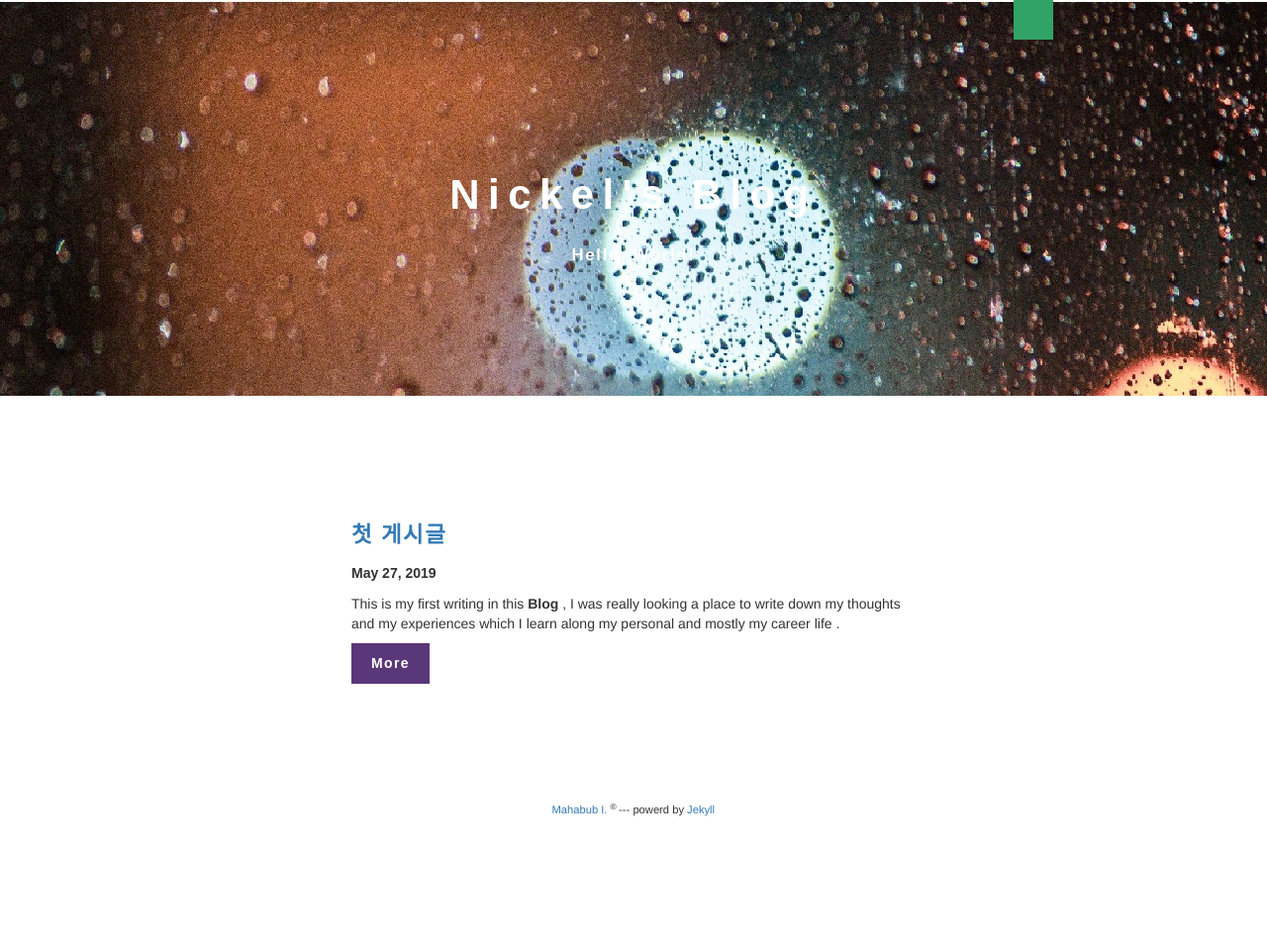
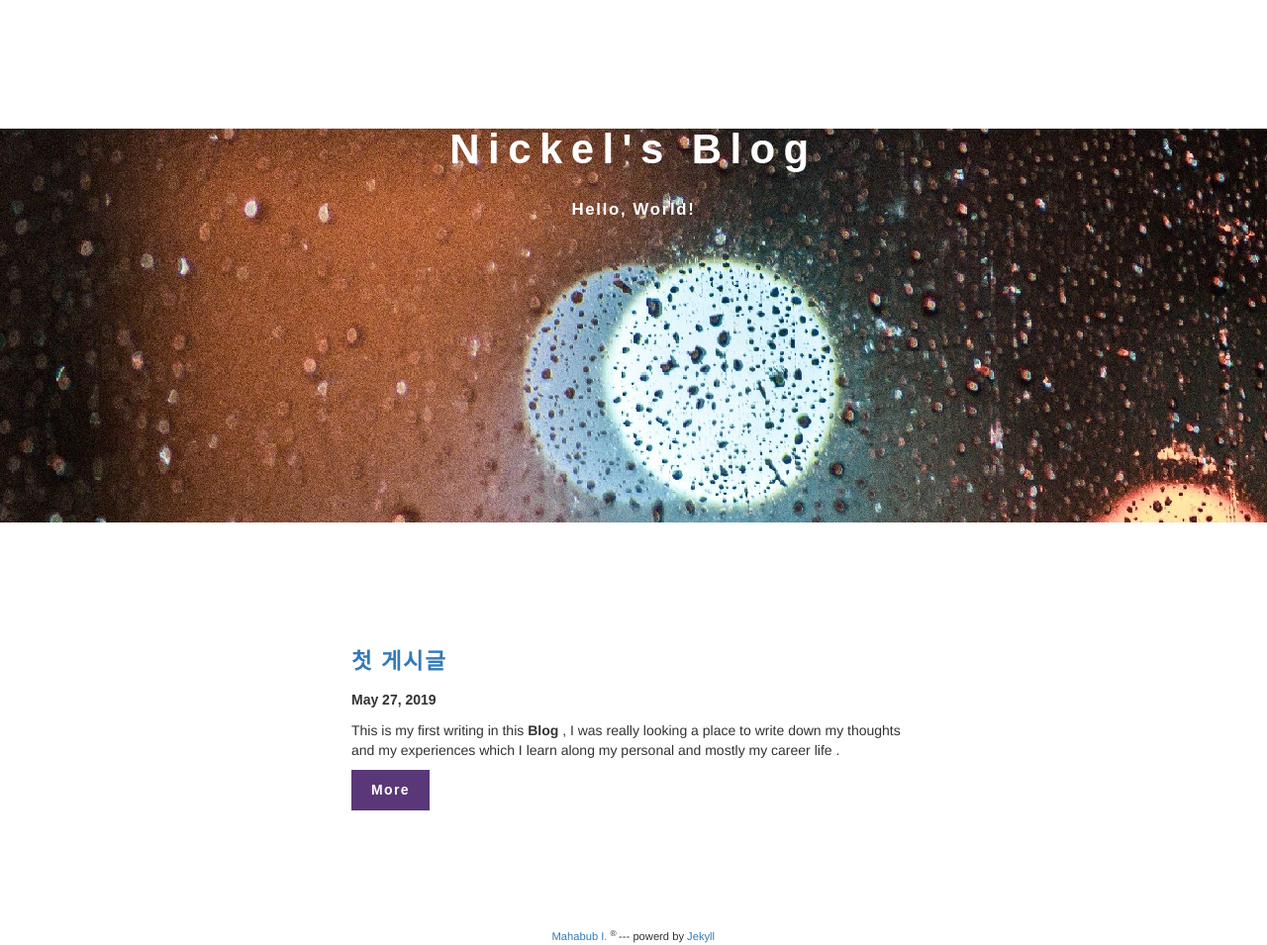
Before and after one commit to kiki912002/informationsea.github.io, a Jekyll site: the page built from index.html, in a window 1280 px wide. Shown: the whole page at 99% size. Built offline with Jekyll 4.4.1, drawn with Linux system fonts in a browser that asks for light colours; nearby versions of some CDN libraries; library files that are not in the unit come from our copies; the list of posts is cut into pages by our own code; comment, search, counter and statistics services are not loaded; before the commit the page ends 900 px from its top, so only the background shows below that.

Commit message:
update header

```diff
--- a/_includes/header.html
+++ b/_includes/header.html
@@ -5,7 +5,7 @@
 
 
   <!--  <a class="tab pi-default pi-big pi-flat" target="_blank" href="https://github.com/{{ site.github_username }}"><i class="fa fa-github"></i> My Github</a>-->
-    <a class="tab pi-default pi-big pi-flat" > </a>
+
 
     <!-- Main Head Title -->
     {% if site.title %}<h2><a href="{{site.baseurl}}/">{{site.title}}</a></h2>{% endif %}
--- a/scss/partials/_header.scss
+++ b/scss/partials/_header.scss
@@ -20,7 +20,7 @@
       color: $header-font-color;
       letter-spacing: 0.2em;
 
-      margin-top: 10%;
+      margin-top: 20%;
       a{
         margin-left: 0%;
         color:$header-font-color;
```
